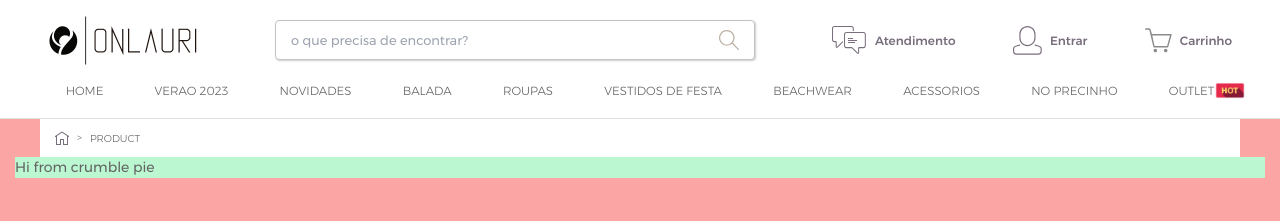
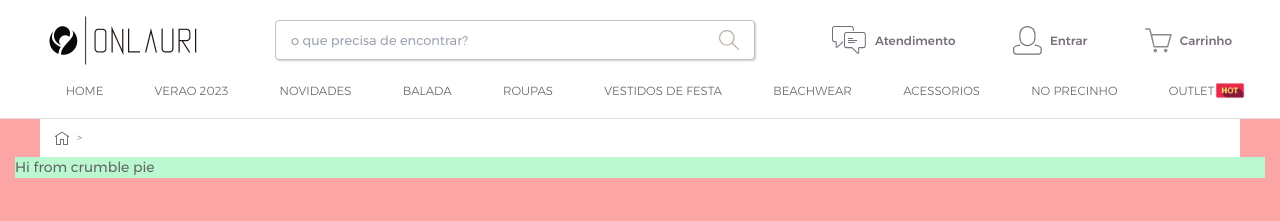
Before and after one commit to vontagebr/onlauri-clone, a Vue app: page /prod/1 in a window 1280 px wide. Shown: the top 221 px of the page. Built offline with nearby package versions, Linux system fonts and the light colour scheme.

Commit message:
current state

```diff
--- a/src/components/VueBreadcrumbs.vue
+++ b/src/components/VueBreadcrumbs.vue
@@ -7,11 +7,6 @@
       <component
         v-if="isVNode(match.meta?.breadcrumb?.(route))"
         :is="match.meta?.breadcrumb?.(route)" />
-      <span v-else>
-        {{
-          match.meta?.breadcrumb?.(route) ?? match.meta.breadcrumb ?? match.name
-        }}
-      </span>
       <div class="group-last:hidden px-2 text-[10px] leading-[18px]">></div>
     </div>
   </div>
--- a/src/router/index.ts
+++ b/src/router/index.ts
@@ -1,11 +1,8 @@
-import { h } from 'vue'
+import { defineAsyncComponent, h } from 'vue'
 import { createRouter, createWebHistory } from 'vue-router'
 import HomeView from '@/views/HomeView.vue'
 import DefaultLayout from '@/layouts/DefaultLayout.vue'
 import NotFoundView from '@/views/NotFoundView.vue'
-import { useStore } from '@/composables/useStore'
-
-const { getProductById } = useStore()
 
 const router = createRouter({
   history: createWebHistory(import.meta.env.BASE_URL),
@@ -55,17 +52,15 @@ const router = createRouter({
               path: 'prd-:productId',
               name: 'catalogProduct',
               component: () => import('@/views/ProductView.vue'),
+              props: true,
               meta: {
+                // breadcrumb: (route) => h('div', {}, route.params.productName)
                 breadcrumb: (route) =>
                   h(
-                    'div',
-                    {
-                      class: 'cursor-pointer hover:underline',
-                      onClick: () => {
-                        router.push({ name: 'home' })
-                      }
-                    },
-                    route.params.productId
+                    defineAsyncComponent({
+                      loader: async () => () =>
+                        h('div', {}, route.params.productId)
+                    })
                   )
               }
             }
--- a/src/views/CatalogView.vue
+++ b/src/views/CatalogView.vue
@@ -48,7 +48,7 @@
       @click="
         $router.push({
           name: 'catalogProduct',
-          params: { productId: $event.id }
+          params: { productId: $event.id, productName: $event.label }
         })
       " />
   </div>
```
